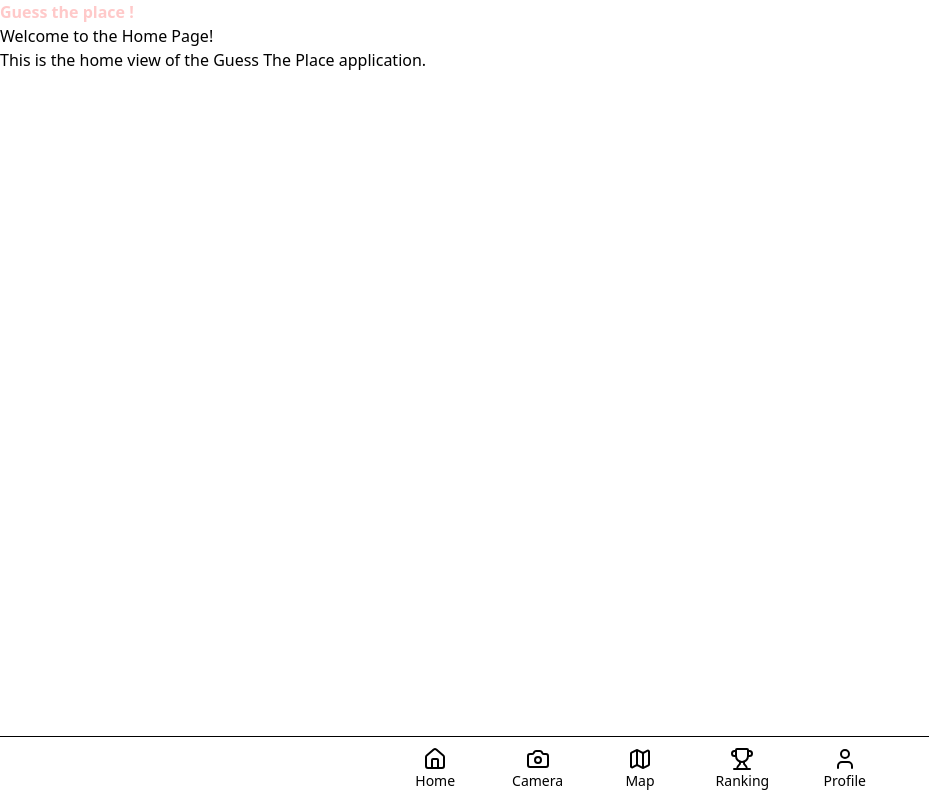
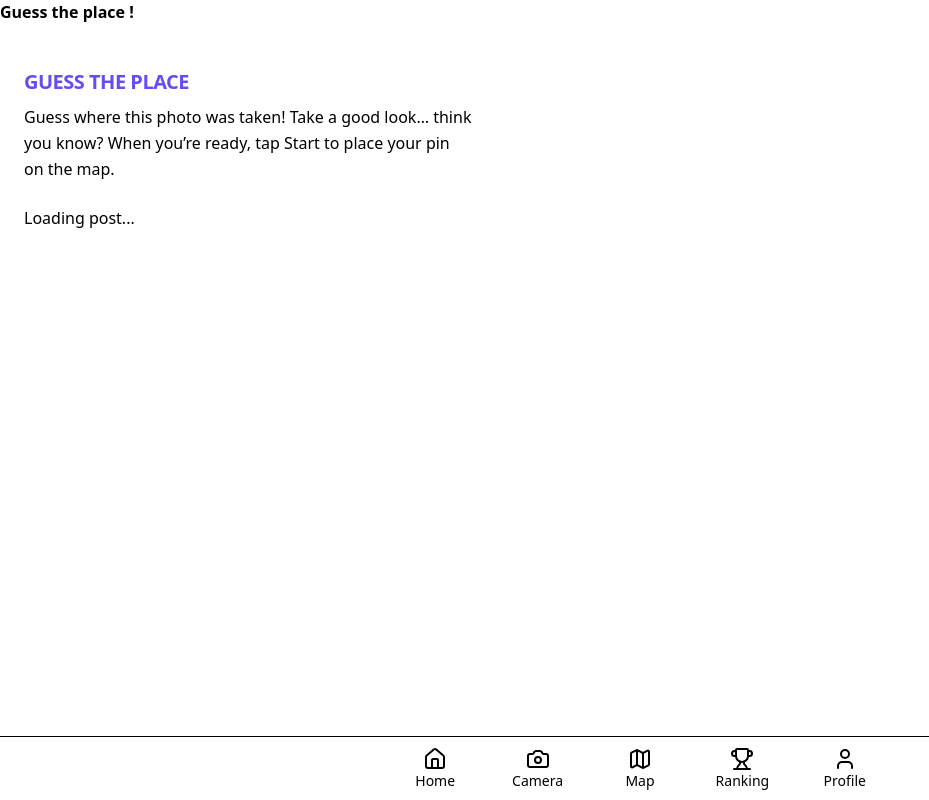
Before and after one commit to ProjArtBAMAgency/GuessThePlace, a Vue app in the folder frontend/: page / in a window 1280 px wide. Shown: the whole page, without its empty margins (0-929 px from the left). Built offline with nearby package versions, Linux system fonts and the light colour scheme; no server answers.

Commit message:
View of the Guess + Tailwind

```diff
--- a/frontend/src/css/style.css
+++ b/frontend/src/css/style.css
@@ -1 +1,10 @@
 @import "tailwindcss";
+
+@theme {
+  --color-*: initial;
+  --color-white: #FFFFFF;
+  --color-black: #000000;
+  --color-gray-light: #F5F5F5;
+  --color-purple: #684BF3;
+
+}
--- a/frontend/src/views/HomeView.vue
+++ b/frontend/src/views/HomeView.vue
@@ -1,9 +1,98 @@
 <script setup>
+import { ref, onMounted } from 'vue'
+import { useRouter } from 'vue-router'
+
+const router = useRouter()
+
+// Liste des posts chargés depuis l'API
+const availablePosts = ref([])
+
+// Le post tiré aléatoirement
+const currentPost = ref(null)
+
+// Charger des posts validés (limités à 15) pour ne pas surcharger le load au chargement de la page
+async function loadPosts() {
+  try {
+    const res = await fetch('/api/v1/posts?isValidated=true&limit=15')
+    const data = await res.json()
+
+    availablePosts.value = data
+    pickRandomPost() // Tirage immédiat
+  } catch (err) {
+    console.error('Erreur lors du chargement des posts', err)
+  }
+}
+
+// Tirage aléatoire d’un post et suppression dans le tableau
+function pickRandomPost() {
+  if (availablePosts.value.length === 0) {
+    currentPost.value = null
+    return
+  }
+
+  const index = Math.floor(Math.random() * availablePosts.value.length)
+  currentPost.value = availablePosts.value[index]
+
+  // Pour éviter les doublons dans la session
+  availablePosts.value.splice(index, 1)
+}
+
+// Démarrer le jeu → aller sur /game/:id
+function startGuess() {
+  if (!currentPost.value) return
+  router.push(`/game/${currentPost.value._id}`)
+}
+
+onMounted(() => {
+  loadPosts()
+})
 </script>
 
 <template>
-    <h1>Welcome to the Home Page!</h1>
-    <p>
-        This is the home view of the Guess The Place application.
+  <div class="flex flex-col px-6 pt-4 pb-24">
+
+    <!-- Titre -->
+    <h1 class="text-xl font-extrabold tracking-tight mb-2 text-purple mt-7 ">
+      GUESS THE PLACE
+    </h1>
+
+
+    <!-- Texte intro -->
+    <p class="text-gray-600 max-w-md mb-6 leading-relaxed">
+      Guess where this photo was taken! Take a good look… think you know?
+      When you’re ready, tap Start to place your pin on the map.
     </p>
+
+    <!-- Loading -->
+    <div v-if="!currentPost">
+      <p class="text-gray-500">Loading post...</p>
+    </div>
+
+    <!-- Image + auteur + bouton -->
+    <div v-else class="w-full flex flex-col items-center mt-7">
+
+      <!-- Image -->
+      <div class="relative w-full max-w-md mb-5">
+        <img
+          :src="`/api/v1/posts/${currentPost._id}/picture`"
+          alt="Preview"
+          class="w-full h-52 object-cover rounded-3xl blur-md opacity-100 mb-5"
+        />
+
+        <!-- Auteur -->
+        <p class="absolute right-4 text-xs text-purple font-medium">
+          @{{ currentPost.user?.pseudo ?? 'Unknown' }}
+        </p>
+      </div>
+
+      <!-- Bouton Start -->
+      <button
+        class="bg-purple text-white w-70 py-3 rounded-full text-lg font-semibold shadow-lg active:scale-95 transition mt-5"
+        @click="startGuess"
+      >
+        Start
+      </button>
+
+    </div>
+  </div>
 </template>
--- a/frontend/vite.config.js
+++ b/frontend/vite.config.js
@@ -16,4 +16,15 @@ export default defineConfig({
       '@': fileURLToPath(new URL('./src', import.meta.url))
     },
   },
+
+  // Toute requête du frontend vers /api/...
+  // Est redirigée automatiquement vers http://localhost:3000/api/...
+  server: {
+    proxy: {
+      '/api': {
+        target: 'http://localhost:3000',
+        changeOrigin: true,
+      },
+    },
+  },
 })
```
Also changed, not shown: 1 other file (tests, documents, lock files or other folders).
